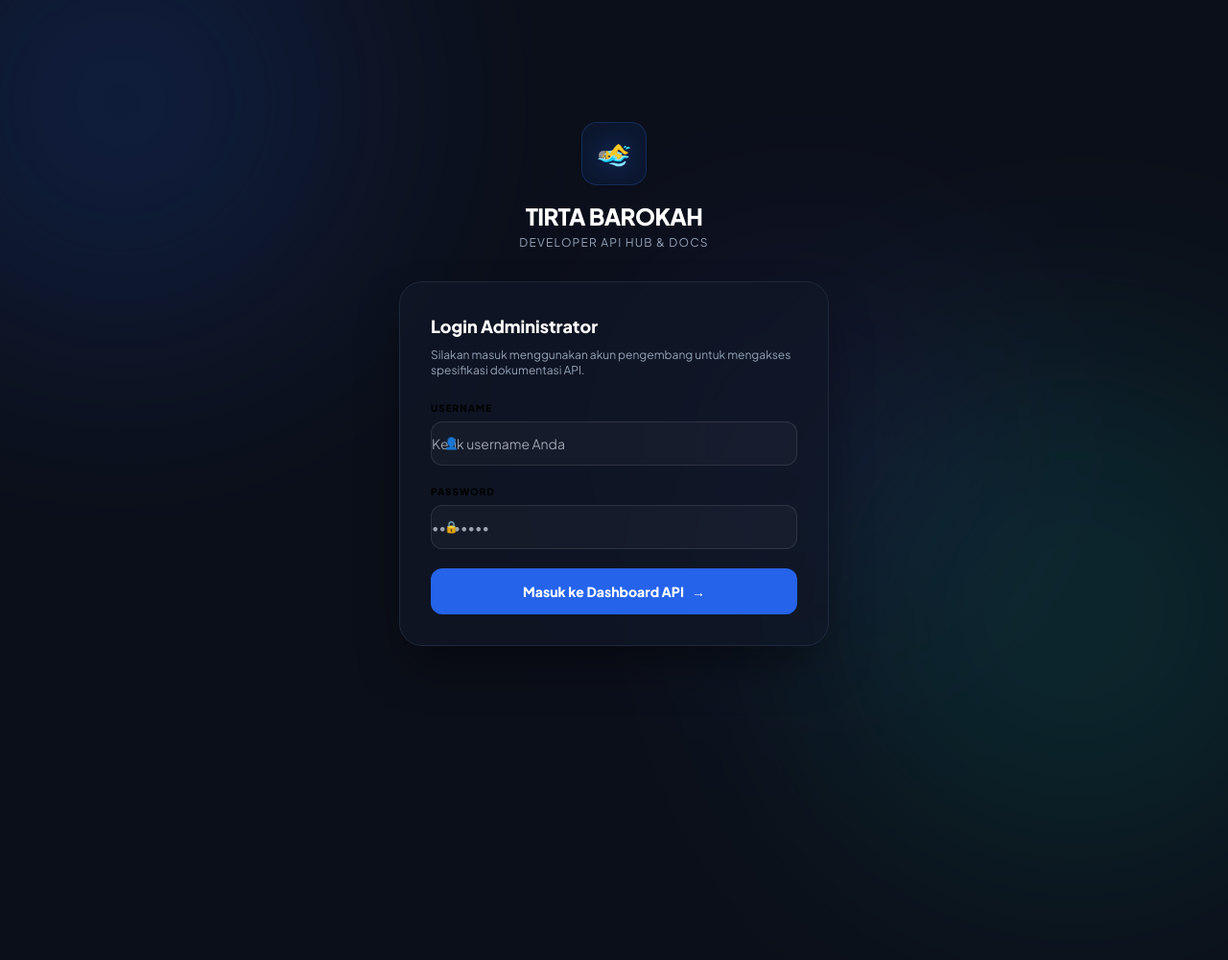
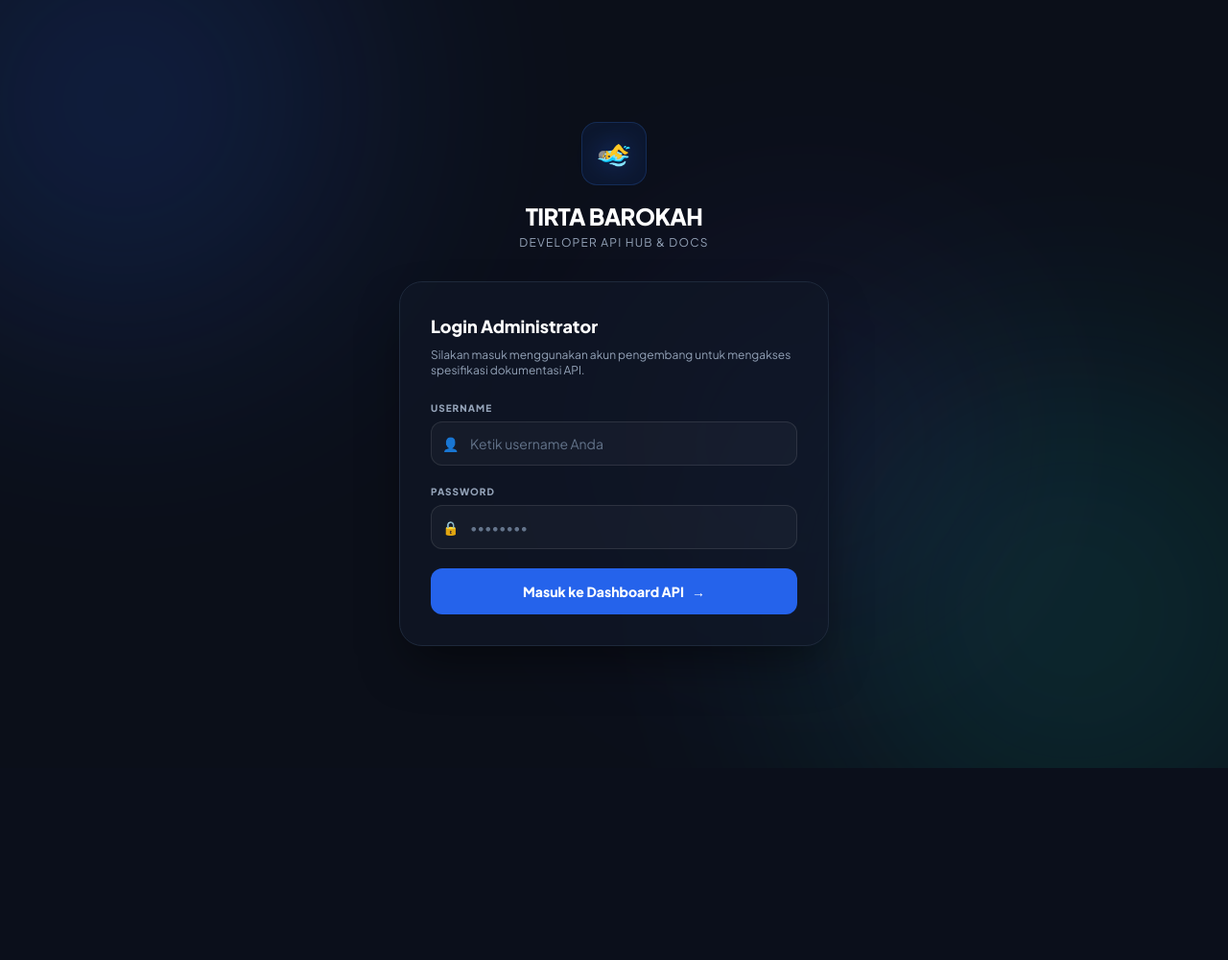
Before and after one commit to cextor/tirtabarokah, a CodeIgniter 4 app: the page made by backend/app/Views/login.php in a window 1280 px wide; the page is wider, and only the part inside the window is pictured. Shown: that part at 96% size. After the commit the page ends 800 px from the top of that part, so only its background shows below. Run offline with PHP 8.4 and a stand-in for CodeIgniter, Linux system fonts and the light colour scheme; the template is opened without the code that fills it, so the values that code supplies are empty; some libraries are stand-ins or nearby versions.

Commit message:
fix: resolve FOUC and align login form inputs in backend login view

```diff
--- a/backend/app/Views/login.php
+++ b/backend/app/Views/login.php
@@ -24,10 +24,19 @@
     </script>
 
     <style>
+        html, body {
+            height: 100%;
+            margin: 0;
+            padding: 0;
+            background-color: #0b0f19;
+            overflow: hidden;
+            display: flex;
+            align-items: center;
+            justify-content: center;
+        }
         body {
             font-family: 'Plus Jakarta Sans', sans-serif;
-            background-color: #0b0f19;
-            overflow: hidden;
+            width: 100%;
         }
 
         /* Glassmorphic card styling */
@@ -163,28 +172,28 @@
                 <?= csrf_field() ?>
 
                 <div class="space-y-1.5">
-                    <label class="text-[10px] font-bold text-slate-405 uppercase tracking-widest block">Username</label>
+                    <label class="text-[10px] font-bold text-slate-400 uppercase tracking-widest block">Username</label>
                     <div class="relative">
-                        <span class="absolute inset-y-0 left-0 pl-3.5 flex items-center text-slate-500 pointer-events-none text-xs">👤</span>
+                        <span class="absolute inset-y-0 left-0 pl-3 flex items-center text-slate-500 pointer-events-none text-sm">👤</span>
                         <input
                             type="text"
                             name="username"
                             placeholder="Ketik username Anda"
-                            class="w-full glass-input pl-9.5 pr-4 py-3 rounded-xl text-sm placeholder:text-slate-550"
+                            class="w-full glass-input pl-10 pr-4 py-3 rounded-xl text-sm placeholder:text-slate-500"
                             required
                         >
                     </div>
                 </div>
 
                 <div class="space-y-1.5">
-                    <label class="text-[10px] font-bold text-slate-405 uppercase tracking-widest block">Password</label>
+                    <label class="text-[10px] font-bold text-slate-400 uppercase tracking-widest block">Password</label>
                     <div class="relative">
-                        <span class="absolute inset-y-0 left-0 pl-3.5 flex items-center text-slate-500 pointer-events-none text-xs">🔒</span>
+                        <span class="absolute inset-y-0 left-0 pl-3 flex items-center text-slate-500 pointer-events-none text-sm">🔒</span>
                         <input
                             type="password"
                             name="password"
                             placeholder="••••••••"
-                            class="w-full glass-input pl-9.5 pr-4 py-3 rounded-xl text-sm placeholder:text-slate-550"
+                            class="w-full glass-input pl-10 pr-4 py-3 rounded-xl text-sm placeholder:text-slate-500"
                             required
                         >
                     </div>
```
